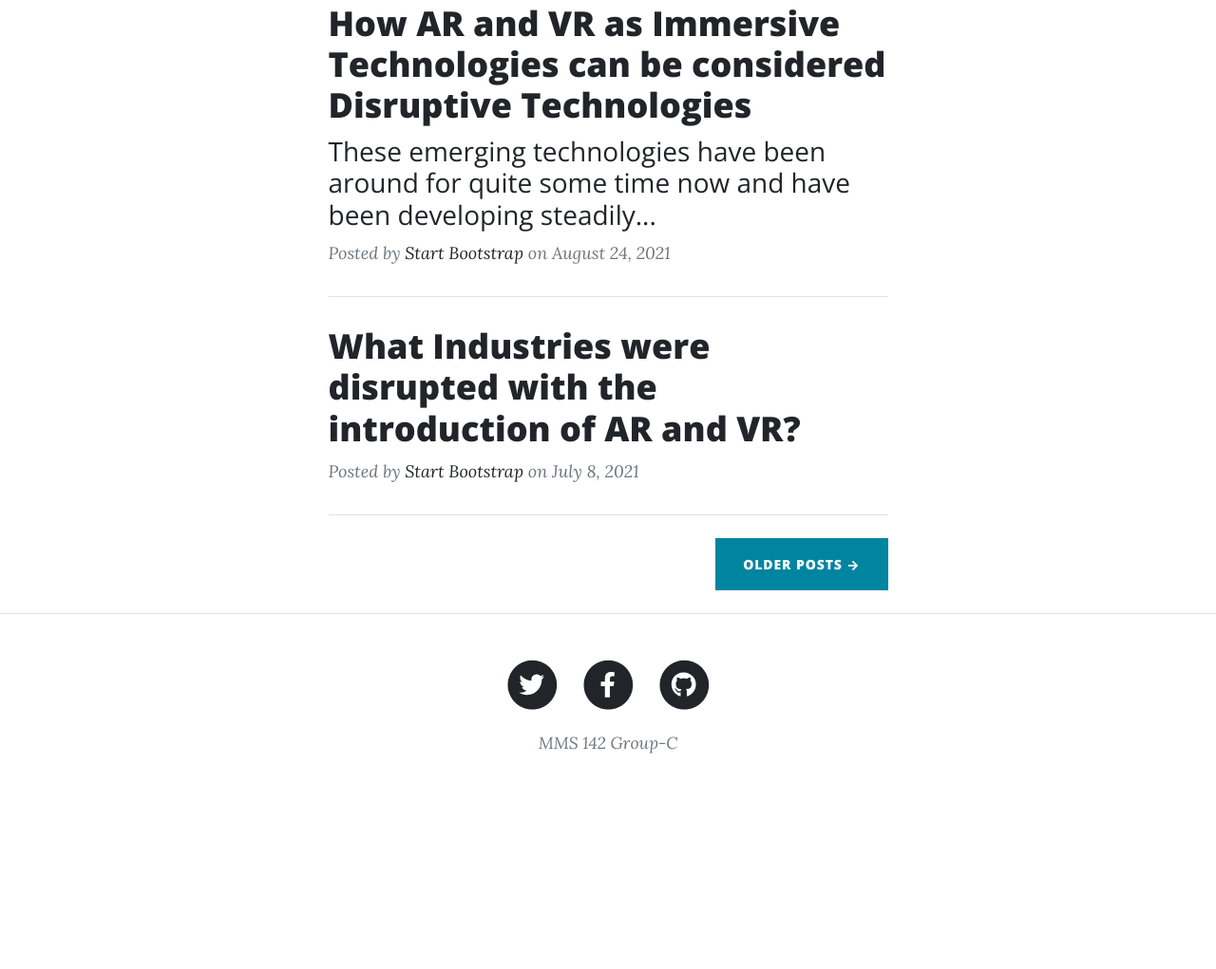
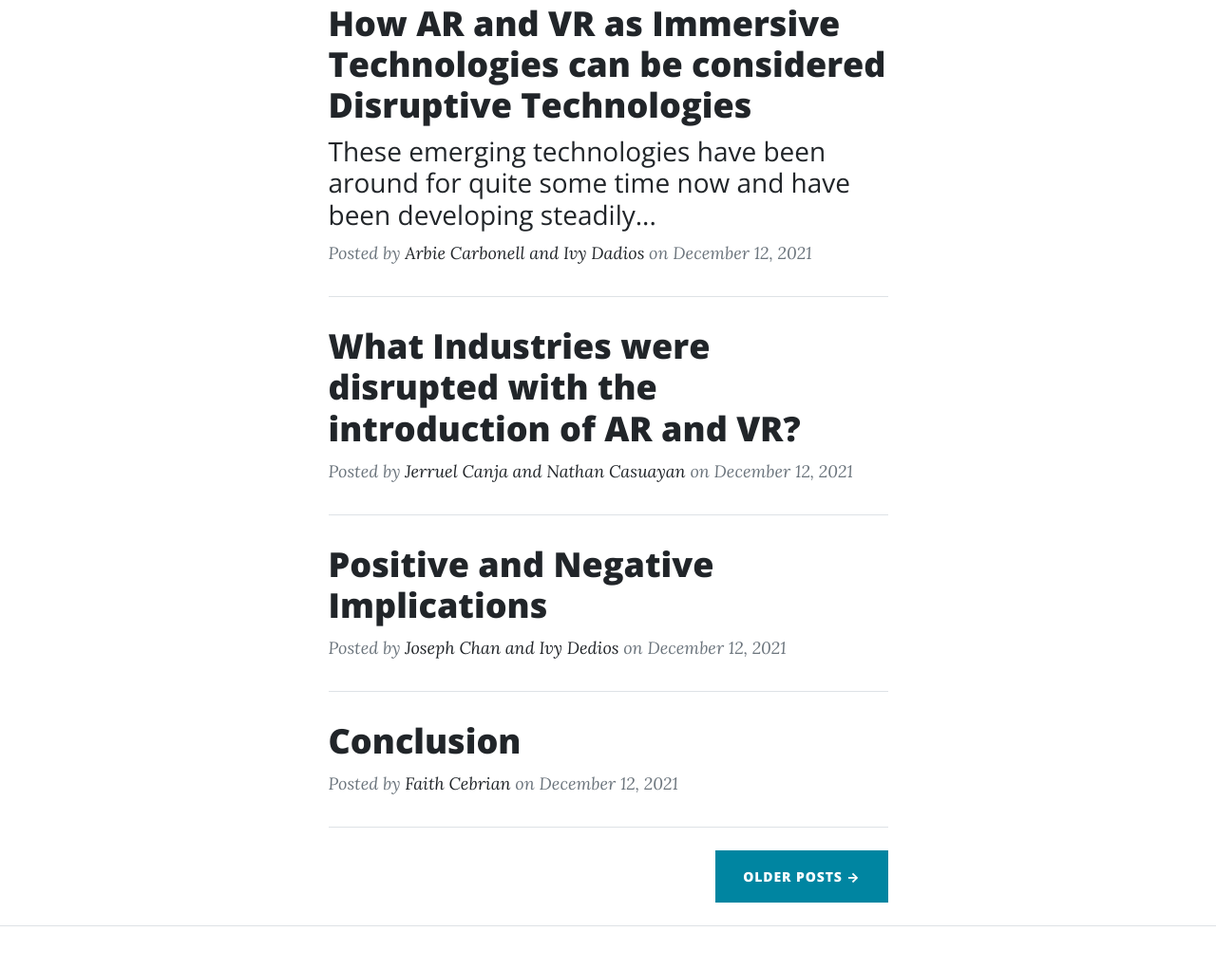
Before and after one commit to nathan99/mms142-groupc-2021, a plain HTML site: page index.html in a window 1280 px wide. Shown: the part 1067-2088 px from the top of the page at 95% size. Before the commit the page ends 1912 px from the top, so only its background shows below. Drawn offline with nearby package versions, Linux system fonts and the light colour scheme.

Commit message:
Added links on home page

```diff
--- a/index.html
+++ b/index.html
@@ -89,8 +89,8 @@
                         </a>
                         <p class="post-meta">
                             Posted by
-                            <a href="#!">Start Bootstrap</a>
-                            on August 24, 2021
+                            <a href="#!">Arbie Carbonell and Ivy Dadios</a>
+                            on December 12, 2021
                         </p>
                     </div>
                     <!-- Divider-->
@@ -102,8 +102,34 @@
                         </a>
                         <p class="post-meta">
                             Posted by
-                            <a href="#!">Start Bootstrap</a>
-                            on July 8, 2021
+                            <a href="#!">Jerruel Canja and Nathan Casuayan</a>
+                            on December 12, 2021
+                        </p>
+                    </div>
+                    <!-- Divider-->
+                    <hr class="my-4" />
+                    <!-- Post preview-->
+                    <div class="post-preview">
+                        <a href="post.html">
+                            <h2 class="post-title">Positive and Negative Implications</h2>
+                        </a>
+                        <p class="post-meta">
+                            Posted by
+                            <a href="#!">Joseph Chan and Ivy Dedios</a>
+                            on December 12, 2021
+                        </p>
+                    </div>
+                    <!-- Divider-->
+                    <hr class="my-4" />
+                    <!-- Post preview-->
+                    <div class="post-preview">
+                        <a href="post.html">
+                            <h2 class="post-title">Conclusion</h2>
+                        </a>
+                        <p class="post-meta">
+                            Posted by
+                            <a href="#!">Faith Cebrian</a>
+                            on December 12, 2021
                         </p>
                     </div>
                     <!-- Divider-->
```
